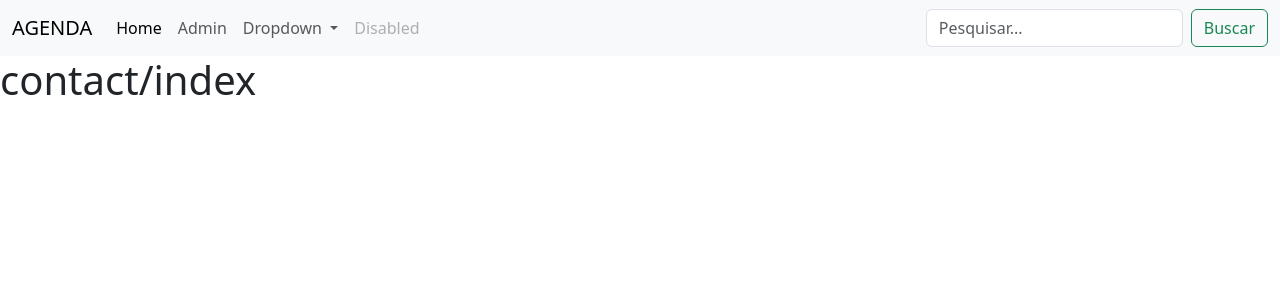
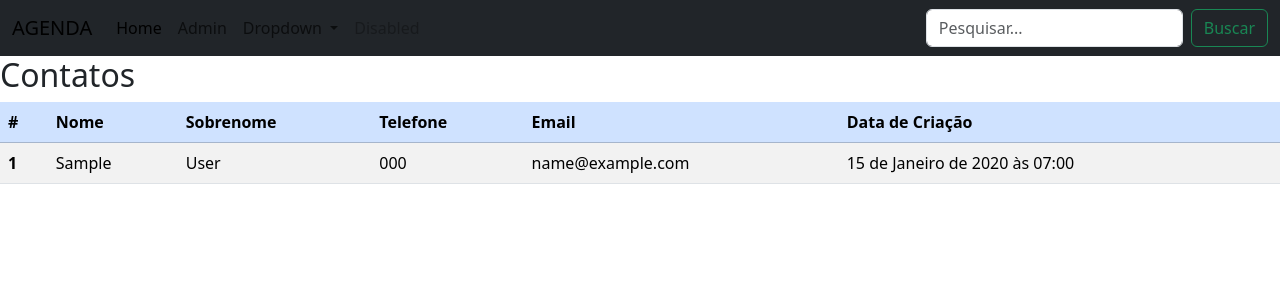
Before and after one commit to Lobo-RJ/Curso-de-Python, a Django app: page / in a window 1280 px wide. Shown: the top 300 px of the page. Run offline with Django 4.2, Linux system fonts and the light colour scheme; tables that the repository leaves empty hold one stand-in row (values such as "Sample post"); some libraries are stand-ins or nearby versions.

Commit message:
add contact/views dir

```diff
--- a/base_templates/global/partials/navbar.html
+++ b/base_templates/global/partials/navbar.html
@@ -1,4 +1,4 @@
-<nav class="navbar navbar-expand-lg bg-light">
+<nav class="navbar navbar-expand-lg bg-dark">
   <div class="container-fluid">
     <a class="navbar-brand" href="#">AGENDA</a>
     <button class="navbar-toggler" type="button" data-bs-toggle="collapse" data-bs-target="#navbarSupportedContent" aria-controls="navbarSupportedContent" aria-expanded="false" aria-label="Toggle navigation">
--- a/contact/admin.py
+++ b/contact/admin.py
@@ -6,13 +6,15 @@ from contact import models
 class ContactAdmin(admin.ModelAdmin):
     # campos que serão apresentados na lista
     list_display = ['id', 'first_name', 'last_name', 'phone',
-                    'email', 'created_date', 'modified_date']
+                    'email', 'show', 'created_date', 'modified_date']
     # campos usados para ordenação. O sinal '-' indica a ordem decrescente
     ordering = ['-id']
     # campos utilizados para filtro
     list_filter = ['created_date', 'category', 'owner']
     # campos de busca
     search_fields = ['first_name', 'last_name', 'email']
+    # campos editáveis na lista
+    list_editable = ['show']
     # quantidade de registros mostrados por página
     list_per_page = 20
     # quantidade de registros mostrados ao selecionar 'Mostrar tudo'
--- a/contact/templates/contact/index.html
+++ b/contact/templates/contact/index.html
@@ -1,5 +1,29 @@
 {% extends 'global/base.html' %}
 
 {% block content %}
-    <h1>contact/index</h1>
+    <h2>Contatos</h2>
+    <table class="table table-striped table-hover">
+        <thead class="table-primary">
+            <tr>
+            <th scope="col">#</th>
+            <th scope="col">Nome</th>
+            <th scope="col">Sobrenome</th>
+            <th scope="col">Telefone</th>
+            <th scope="col">Email</th>
+            <th scope="col">Data de Criação</th>
+            </tr>
+        </thead>
+        <tbody>
+        {% for contact in contacts %}
+            <tr>
+            <th scope="row">{{ contact.id }}</th>
+            <td>{{contact.first_name}}</td>
+            <td>{{contact.last_name}}</td>
+            <td>{{contact.phone}}</td>
+            <td>{{contact.email}}</td>
+            <td>{{contact.created_date}}</td>
+            </tr>
+        {% endfor %}
+        </tbody>
+    </table>
 {% endblock content %}
--- a/contact/views.py
+++ /dev/null
@@ -1,9 +0,0 @@
-from django.shortcuts import render
-
-
-def index(request):
-    return render(
-        request,
-        template_name='contact/index.html',
-        context={'title': 'Agenda'}
-    )
--- /dev/null
+++ b/contact/views/__init__.py
@@ -0,0 +1 @@
+from contact.views.contact import *
--- /dev/null
+++ b/contact/views/contact.py
@@ -0,0 +1,19 @@
+from django.shortcuts import render
+from contact.models import Contact
+
+
+def index(request):
+    contacts = Contact.objects \
+        .filter(show=True) \
+        .order_by('-id')
+
+    context = {
+        'title': 'Agenda',
+        'contacts': contacts
+    }
+
+    return render(
+        request,
+        'contact/index.html',
+        context
+    )
```
